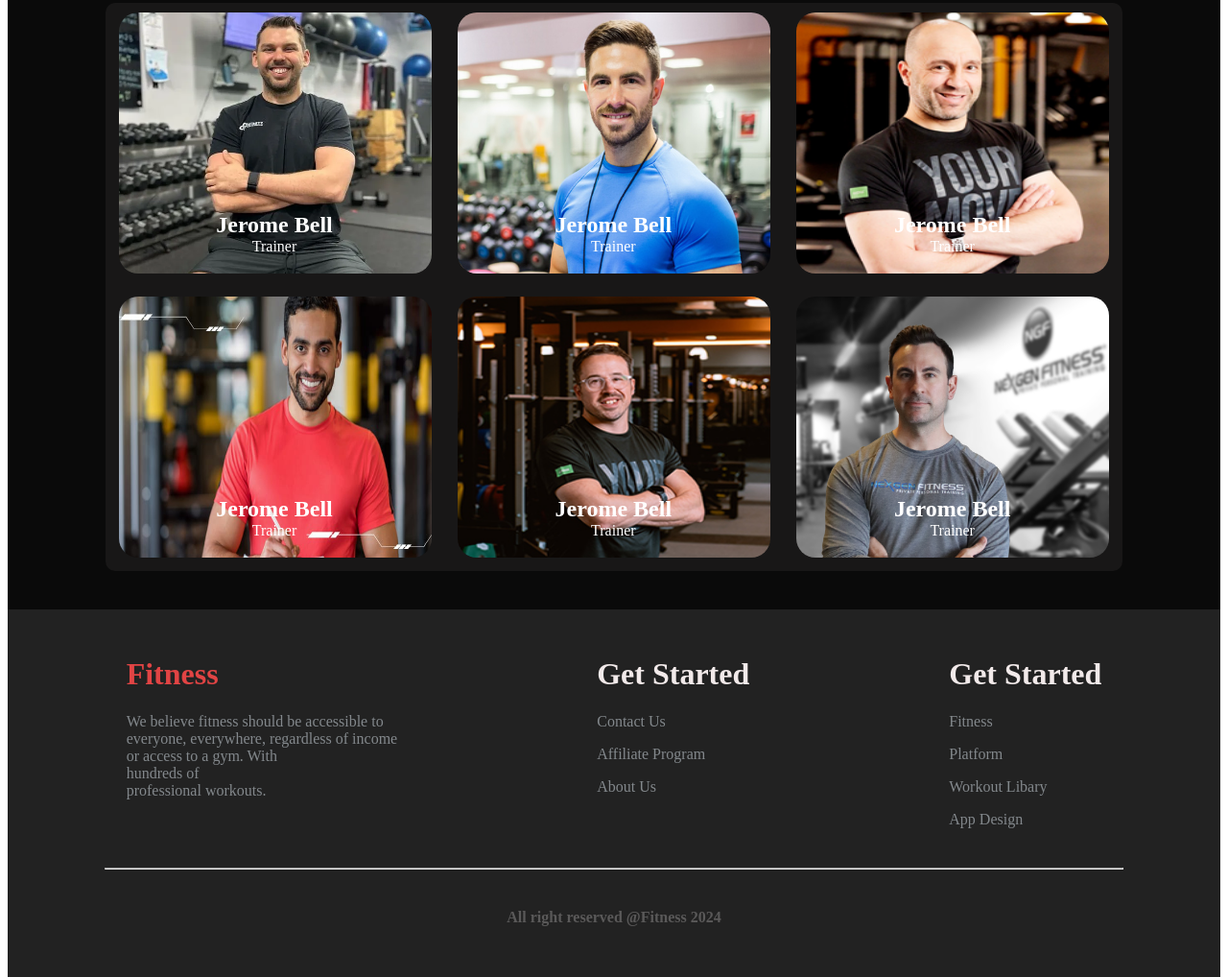
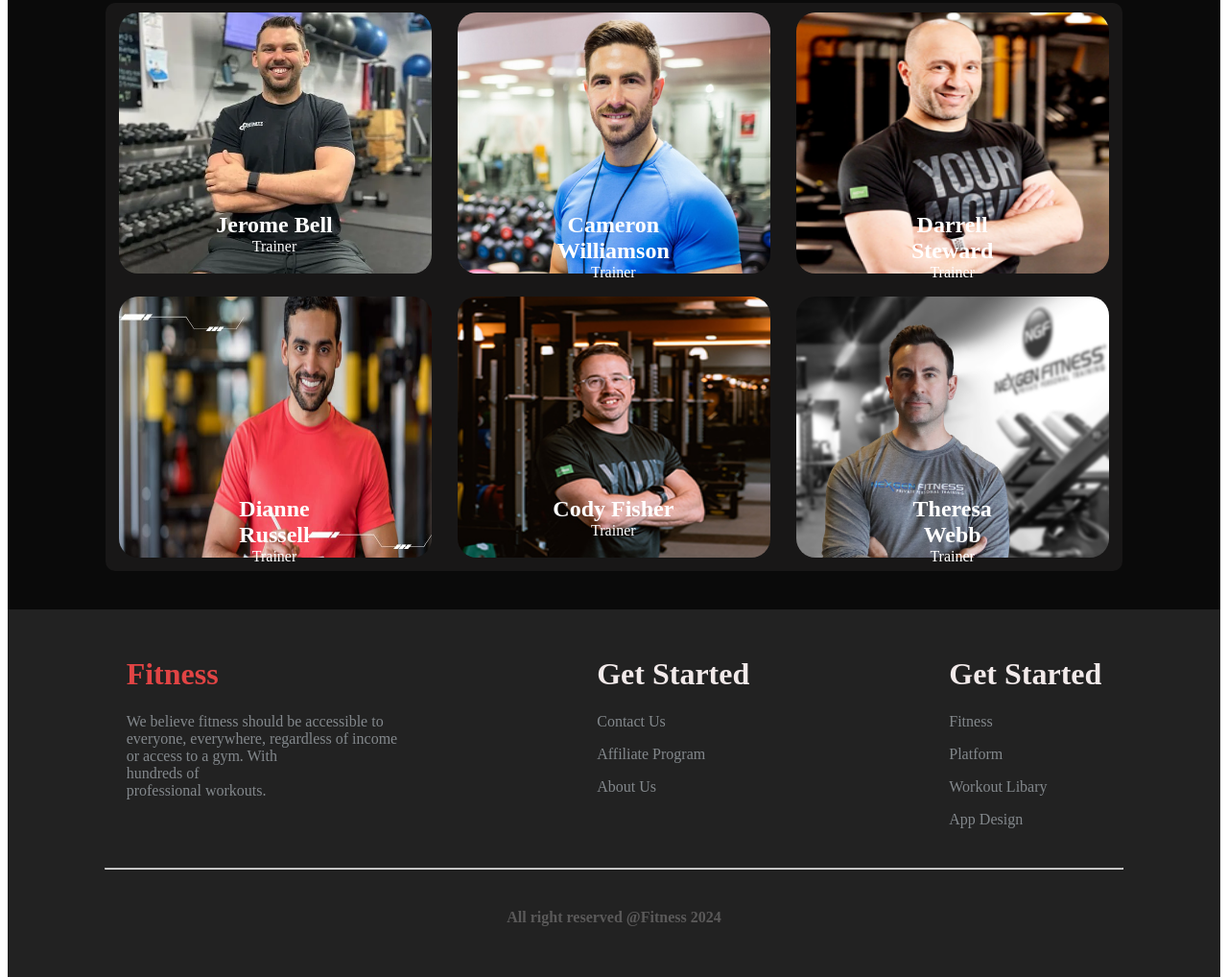
Before and after one commit to Raihan47230/assainment2, a plain HTML site: page index.html in a window 1280 px wide. Shown: the part 2902-3920 px from the top of the page at 96% size. Drawn offline with Linux system fonts and the light colour scheme; a web font is replaced by a local one.

Commit message:
Update index.html

```diff
--- a/index.html
+++ b/index.html
@@ -207,31 +207,31 @@
      </div>
      <div class="reletive">
           <div class="absulote">
-               <span class="text_bold"> Jerome Bell</span>  <br> Trainer
+               <span class="text_bold"> Cameron Williamson</span>  <br> Trainer
           </div>
           <img  src="images/trainer2.png" alt="" >
      </div>
      <div class="reletive">
           <div class="absulote">
-               <span class="text_bold"> Jerome Bell</span>  <br> Trainer
+               <span class="text_bold"> Darrell Steward</span>  <br> Trainer
           </div>
           <img  src="images/trainer3.png" alt="" >
      </div>
      <div class="reletive">
           <div class="absulote">
-               <span class="text_bold"> Jerome Bell</span>  <br> Trainer
+               <span class="text_bold"> Dianne Russell</span>  <br> Trainer
           </div>
           <img  src="images/trainer4.png" alt="" >
      </div>
      <div class="reletive">
           <div class="absulote">
-               <span class="text_bold"> Jerome Bell</span>  <br> Trainer
+               <span class="text_bold"> Cody Fisher</span>  <br> Trainer
           </div>
           <img  src="images/trainer5.png" alt="" >
      </div>
      <div class="reletive">
           <div class="absulote">
-               <span class="text_bold"> Jerome Bell</span>  <br> Trainer
+               <span class="text_bold"> Theresa Webb</span>  <br> Trainer
           </div>
           <img  src="images/trainer6.png" alt="" >
      </div>
```
